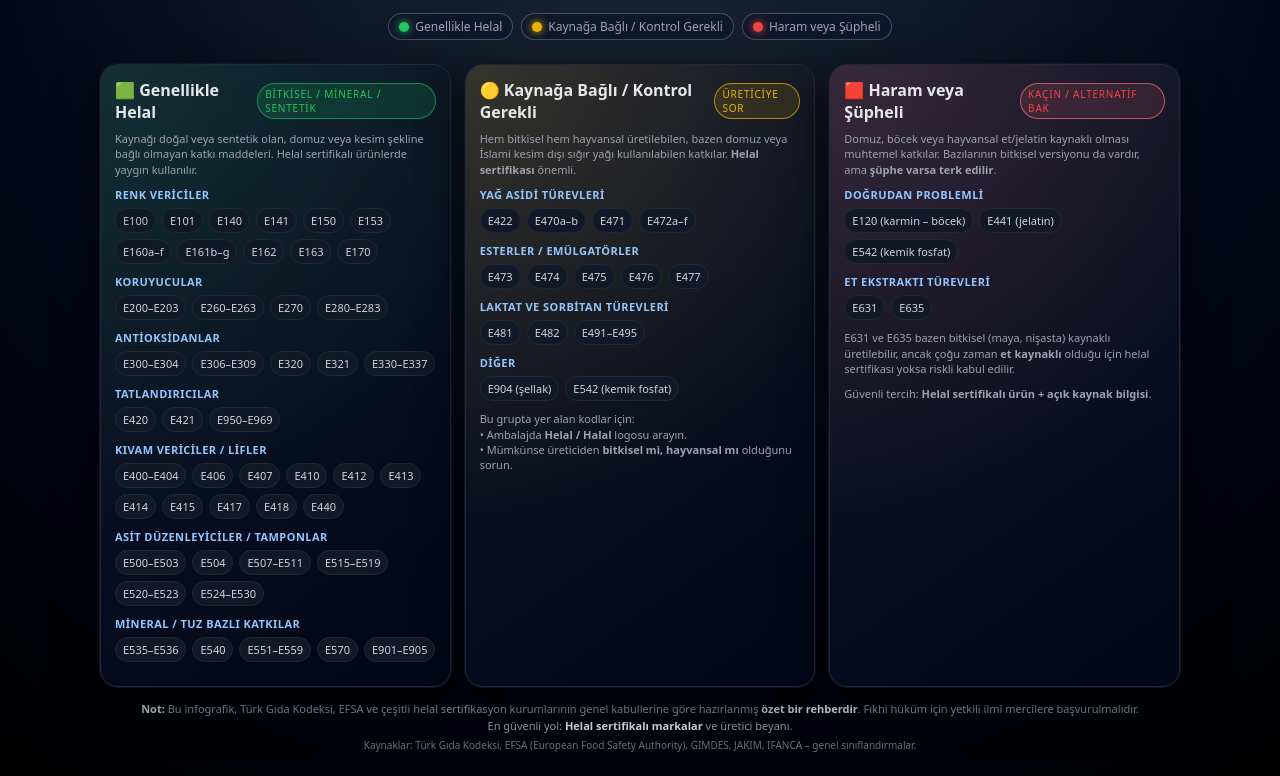
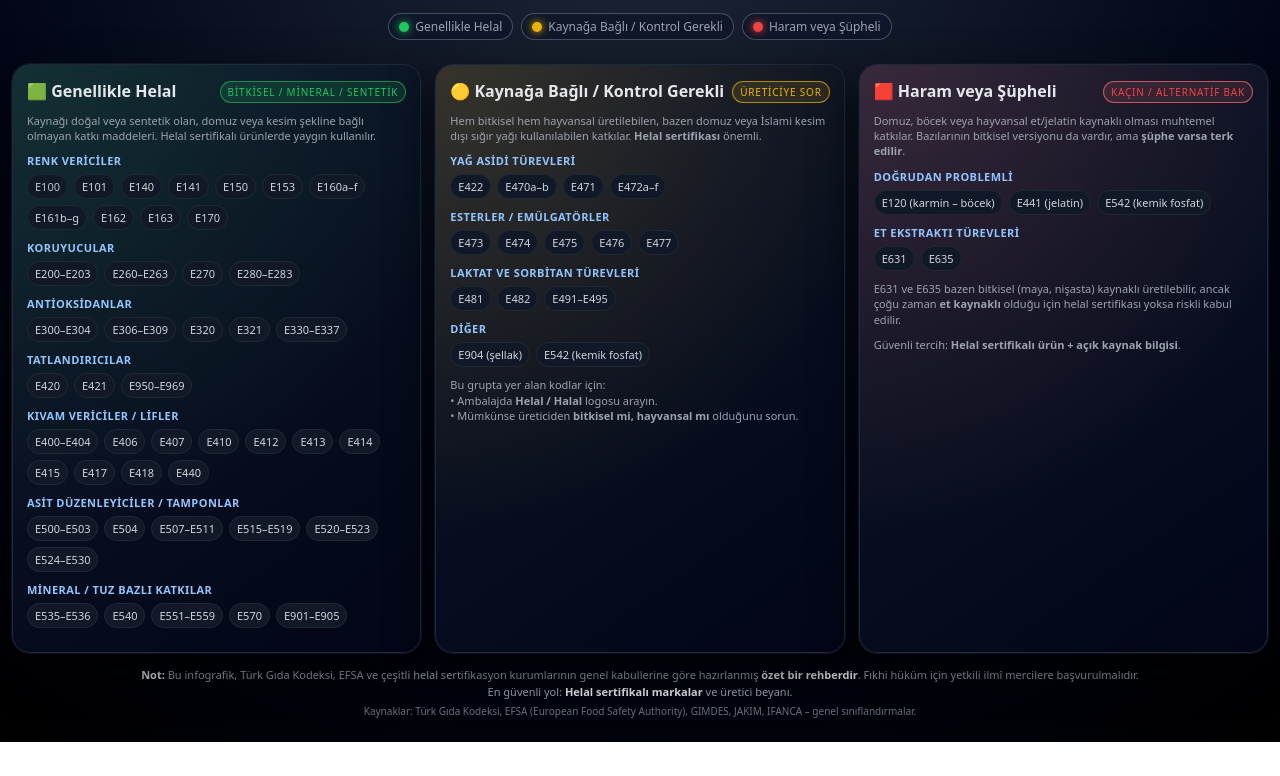
Before and after one commit to ihsanalgul/halal, a plain HTML site: page index.html in a window 1280 px wide. Shown: the part 149-925 px from the top of the page. After the commit the page ends 891 px from the top, so only its background shows below. Drawn offline with Linux system fonts and the light colour scheme.

Commit message:
Update index.html
readability improve

```diff
--- a/index.html
+++ b/index.html
@@ -38,7 +38,7 @@
 
     .page {
       width: 100%;
-      max-width: 1080px;
+      max-width: none;
     }
 
     .header {
@@ -178,6 +178,7 @@
       display: flex;
       align-items: center;
       gap: 8px;
+      line-height: 1.6;
     }
 
     .card-chip {
```
